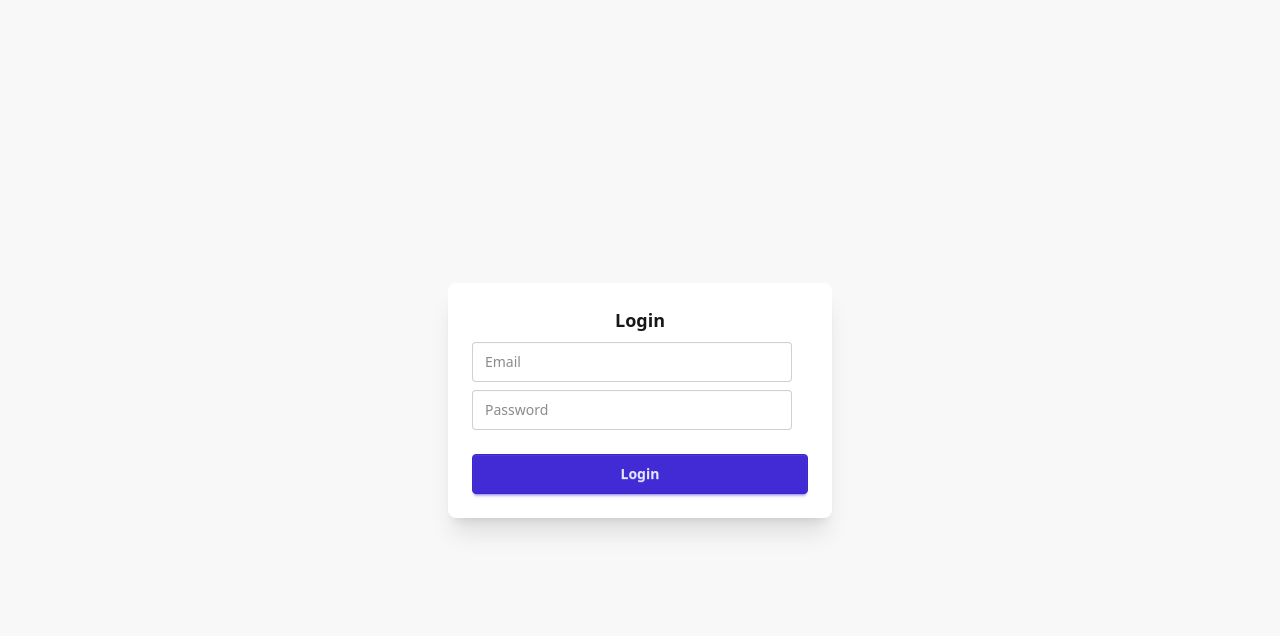
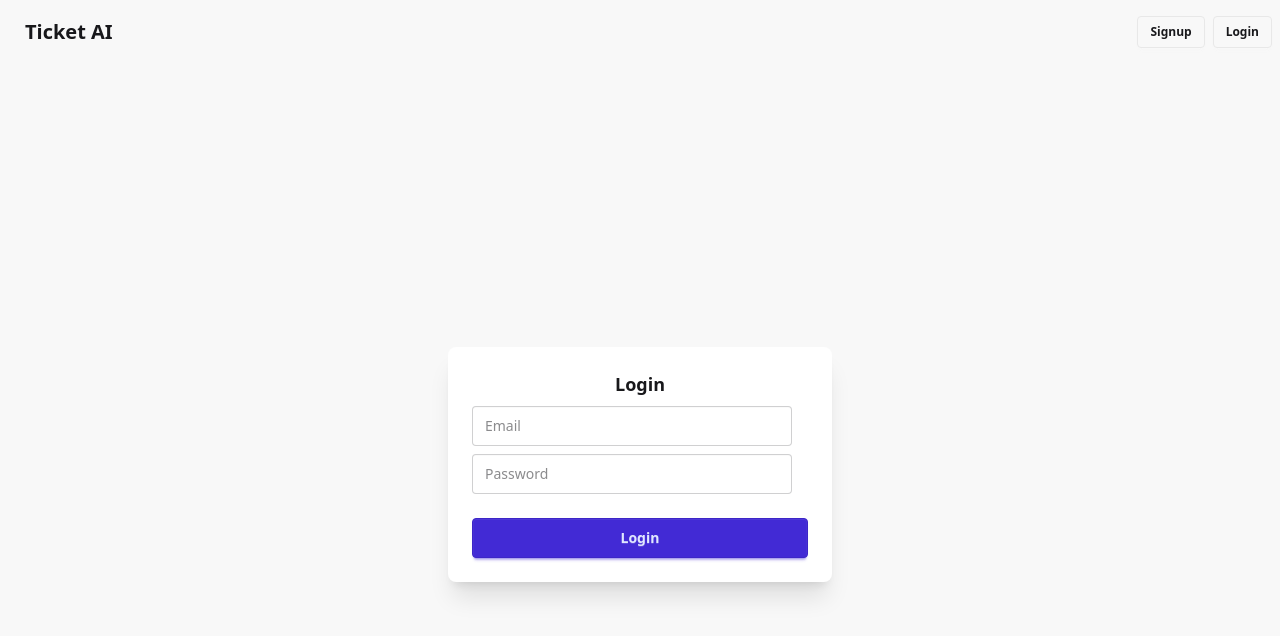
Before and after one commit to SandipM03/Tickr, a React (Vite) app in the folder Tickr-Frontend/: page /login in a window 1280 px wide. Shown: the top 636 px of the page. Built offline with nearby package versions, Linux system fonts and the light colour scheme.

Commit message:
feat: add react-markdown dependency and update package versions
refactor: change import paths for Tickets and TicketDetailsPage components

fix: update alert message in Login component for better clarity

```diff
--- a/Tickr-Frontend/package.json
+++ b/Tickr-Frontend/package.json
@@ -13,6 +13,7 @@
     "@tailwindcss/vite": "^4.1.11",
     "react": "^19.1.0",
     "react-dom": "^19.1.0",
+    "react-markdown": "^10.1.0",
     "react-router-dom": "^7.7.0",
     "tailwindcss": "^4.1.11"
   },
@@ -20,12 +21,12 @@
     "@eslint/js": "^9.30.1",
     "@types/react": "^19.1.8",
     "@types/react-dom": "^19.1.6",
-    "@vitejs/plugin-react": "^4.6.0",
+    "@vitejs/plugin-react": "^4.3.3",
     "daisyui": "^5.0.46",
     "eslint": "^9.30.1",
     "eslint-plugin-react-hooks": "^5.2.0",
     "eslint-plugin-react-refresh": "^0.4.20",
     "globals": "^16.3.0",
-    "vite": "^7.0.4"
+    "vite": "^5.4.8"
   }
 }
--- a/Tickr-Frontend/src/main.jsx
+++ b/Tickr-Frontend/src/main.jsx
@@ -3,15 +3,17 @@ import { createRoot } from 'react-dom/client'
 import './index.css'
 import { BrowserRouter, Routes, Route } from 'react-router-dom'
 import CheckAuth from './components/check-auth.jsx'
-import Tickets from './components/tickets.jsx'
-import TicketDetailsPage from './components/ticket.jsx'
+import Tickets from './pages/Tickets.jsx'
+import TicketDetailsPage from './pages/Ticket.jsx'
 import Signup from './pages/Signup.jsx'
 import Admin from './pages/Admin.jsx'
 import Login from './pages/Login.jsx'
+import Navbar from './components/Navbar.jsx'
 
 createRoot(document.getElementById('root')).render(
   <StrictMode>
     <BrowserRouter>
+      <Navbar />
       <Routes>
         <Route
         path="/"
--- a/Tickr-Frontend/src/pages/Login.jsx
+++ b/Tickr-Frontend/src/pages/Login.jsx
@@ -26,7 +26,7 @@ const Login = () => {
         localStorage.setItem("user", JSON.stringify(data.user))
         navigate("/")
       }else{
-        alert(data.message || "Signup failed")
+        alert(data.message || "Login failed")
       }
     } catch (error) {
       alert("An error occurred. Please try again.", error)
```
Also changed, not shown: 1 other file (tests, documents, lock files or other folders).
